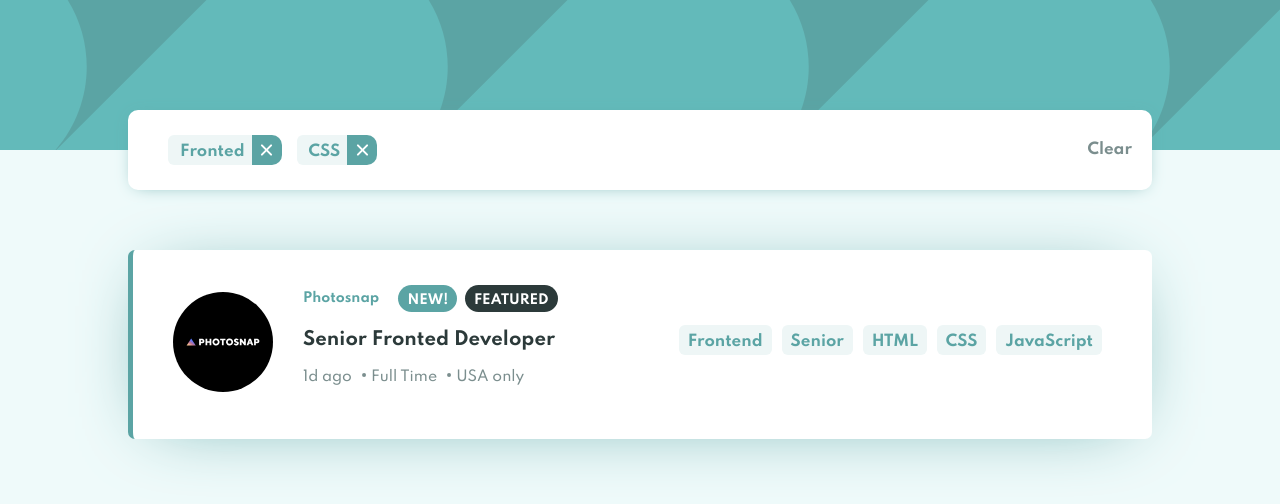
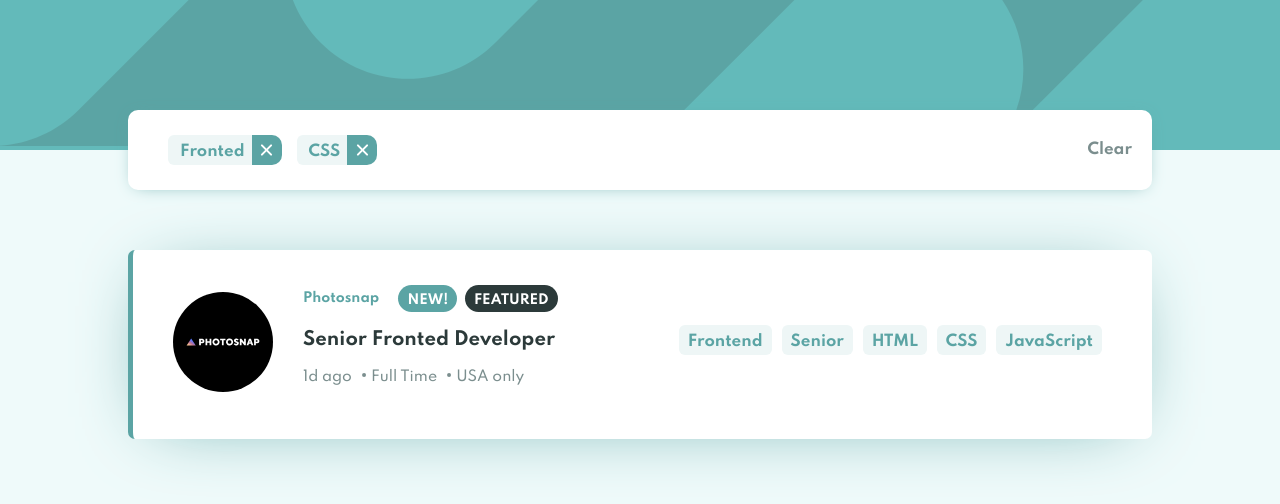
Before and after one commit to DanielE0802/Aventi-Solutions, a plain HTML site: page index.html in a window 1280 px wide. Drawn offline with Linux system fonts and the light colour scheme.

Commit message:
fix url background-image error

```diff
--- a/scss/mobile.scss
+++ b/scss/mobile.scss
@@ -3,7 +3,7 @@ body {
     font-family: $f-primary;
 
     header {
-        background-image: url(/img/bg-header-mobile.svg);
+        background-image: url("https://raw.githubusercontent.com/DanielE0802/Aventi-Solutions/e34c07b08321dfeabddd8d945c2b6a2940718ca2/img/bg-header-mobile.svg");
         background-color: $c-primary;
         background-size: contain;
         width: 100vw;
--- a/scss/pc.scss
+++ b/scss/pc.scss
@@ -1,4 +1,10 @@
 @media screen and (min-width: 1024px) {
+
+    body{
+        header{
+            background-image: url("https://raw.githubusercontent.com/DanielE0802/Aventi-Solutions/e34c07b08321dfeabddd8d945c2b6a2940718ca2/img/bg-header-desktop.svg");
+        }
+    }
 
     //Section filter
     .section-filter {
```
Also changed, not shown: scss/style.css, scss/style.min.css, 1 other file.
